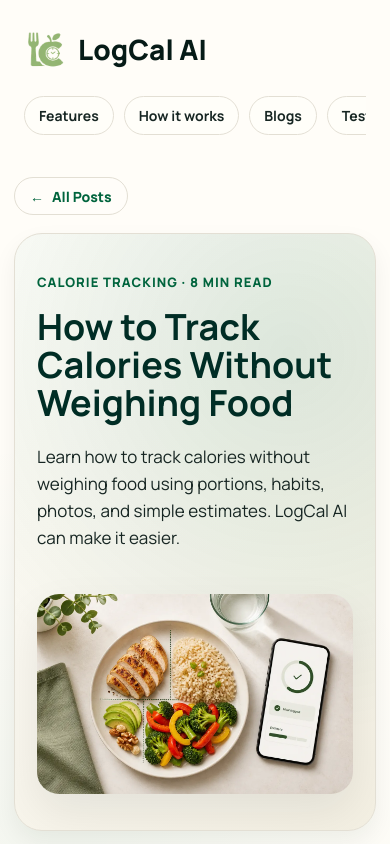
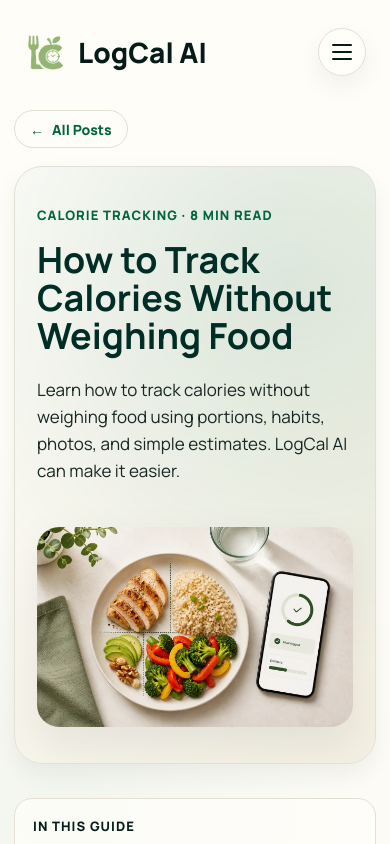
Before and after one commit to antrikshjohri/logcal, a Next.js app in the folder web/: page /blog/how-to-track-calories-without-weighing-food in a window 390 px wide. Shown: the top 844 px of the page. Built offline with nearby package versions, Linux system fonts and the light colour scheme.

Commit message:
Hamburger menu, Blog section in Home and reduced white space

```diff
--- a/web/app/globals.css
+++ b/web/app/globals.css
@@ -99,6 +99,10 @@ main {
   font-weight: 700;
 }
 
+.mobile-menu {
+  display: none;
+}
+
 .header-download,
 .download-button {
   display: inline-flex;
@@ -763,7 +767,7 @@ main {
   align-items: center;
   min-height: 650px;
   margin-top: 0;
-  margin-bottom: 44px;
+  margin-bottom: 24px;
   padding: 12px 56px 28px;
   background: transparent;
 }
@@ -839,7 +843,7 @@ main {
   position: relative;
   width: 100%;
   max-width: 760px;
-  min-height: 820px;
+  min-height: 760px;
   justify-self: end;
 }
 
@@ -1824,6 +1828,50 @@ main {
   padding: 70px 100px 88px;
 }
 
+.blog-promo-band {
+  display: grid;
+  grid-template-columns: minmax(280px, 0.95fr) minmax(320px, 1fr) auto;
+  gap: 28px;
+  align-items: center;
+  margin: -34px 0 78px;
+  padding: 26px 30px;
+  border: 1px solid var(--line);
+  border-radius: var(--radius-panel);
+  background:
+    radial-gradient(circle at 18% 18%, rgba(185, 207, 170, 0.26), transparent 15rem),
+    var(--panel);
+  box-shadow: var(--soft-shadow);
+}
+
+.blog-promo-band h2 {
+  margin: 10px 0 0;
+  color: var(--text);
+  font-family: var(--font-display), serif;
+  font-size: 30px;
+  line-height: 1.12;
+  letter-spacing: 0;
+}
+
+.blog-promo-band p {
+  margin: 0;
+  color: var(--body);
+  font-size: 17px;
+  line-height: 1.55;
+}
+
+.blog-promo-band a {
+  display: inline-flex;
+  align-items: center;
+  justify-content: center;
+  min-height: 48px;
+  padding: 0 22px;
+  border-radius: 999px;
+  background: var(--green);
+  color: white;
+  font-weight: 900;
+  white-space: nowrap;
+}
+
 .steps-layout {
   display: grid;
   grid-template-columns: repeat(3, 1fr);
@@ -2163,6 +2211,7 @@ main {
   display: grid;
   grid-template-columns: minmax(340px, 0.75fr) minmax(620px, 1.45fr);
   gap: 54px;
+  margin-bottom: 34px;
   padding: 56px 60px 80px;
 }
 
@@ -2945,8 +2994,12 @@ main {
   }
 
   .topbar {
-    grid-template-columns: 1fr;
-    justify-items: start;
+    grid-template-columns: 1fr auto;
+    justify-items: stretch;
+  }
+
+  .topbar > .brand {
+    justify-self: start;
   }
 
   .topbar-cta {
@@ -2954,8 +3007,68 @@ main {
   }
 
   .nav {
-    justify-content: flex-start;
-    row-gap: 12px;
+    display: none;
+  }
+
+  .mobile-menu {
+    position: relative;
+    display: block;
+    justify-self: end;
+  }
+
+  .mobile-menu summary {
+    display: grid;
+    width: 48px;
+    height: 48px;
+    place-content: center;
+    gap: 5px;
+    border: 1px solid var(--line);
+    border-radius: 999px;
+    background: rgba(255, 254, 250, 0.9);
+    box-shadow: var(--soft-shadow);
+    cursor: pointer;
+    list-style: none;
+  }
+
+  .mobile-menu summary::-webkit-details-marker {
+    display: none;
+  }
+
+  .mobile-menu summary span {
+    display: block;
+    width: 20px;
+    height: 2px;
+    border-radius: 999px;
+    background: var(--text);
+  }
+
+  .mobile-menu-panel {
+    position: absolute;
+    top: 58px;
+    right: 0;
+    z-index: 20;
+    display: grid;
+    width: min(78vw, 290px);
+    gap: 8px;
+    padding: 14px;
+    border: 1px solid var(--line);
+    border-radius: 20px;
+    background: rgba(255, 254, 250, 0.98);
+    box-shadow: var(--shadow);
+  }
+
+  .mobile-menu-panel a {
+    min-height: 42px;
+    padding: 11px 12px;
+    border-radius: 12px;
+    color: var(--body);
+    font-size: 15px;
+    font-weight: 800;
+  }
+
+  .mobile-menu-panel a:hover {
+    background: var(--green-soft);
+    color: var(--green);
   }
 
   .hero-panel,
@@ -2966,6 +3079,21 @@ main {
   .final-panel,
   .footer-panel {
     padding: 36px 22px;
+  }
+
+  .blog-promo-band {
+    grid-template-columns: 1fr;
+    gap: 18px;
+    margin: -24px 0 56px;
+    padding: 24px 22px;
+  }
+
+  .blog-promo-band h2 {
+    font-size: 28px;
+  }
+
+  .blog-promo-band a {
+    justify-self: start;
   }
 
   .blog-hero,
@@ -3166,30 +3294,6 @@ main {
 }
 
 @media (max-width: 560px) {
-  .nav {
-    display: flex;
-    width: 100%;
-    gap: 10px;
-    overflow-x: auto;
-    padding: 2px 0 8px;
-    scroll-padding-inline: 0;
-    scrollbar-width: none;
-  }
-
-  .nav::-webkit-scrollbar {
-    display: none;
-  }
-
-  .nav a {
-    flex: 0 0 auto;
-    min-height: 38px;
-    padding: 9px 14px;
-    border: 1px solid var(--line);
-    border-radius: 999px;
-    background: rgba(255, 254, 250, 0.72);
-    font-size: 14px;
-  }
-
   .blog-page,
   .blog-article {
     padding-top: 18px;
--- a/web/components/site-header.tsx
+++ b/web/components/site-header.tsx
@@ -1,11 +1,11 @@
 import Image from "next/image";
 
 const navItems = [
+  { href: "/", label: "Home" },
   { href: "/#features", label: "Features" },
   { href: "/#how-it-works", label: "How it works" },
   { href: "/blog/", label: "Blogs" },
-  { href: "/#testimonials", label: "Testimonials" },
-  { href: "/app/", label: "About" }
+  { href: "/#testimonials", label: "Testimonials" }
 ];
 
 const appStoreUrl =
@@ -36,6 +36,21 @@ export function SiteHeader() {
           ))}
         </nav>
 
+        <details className="mobile-menu">
+          <summary aria-label="Open navigation menu">
+            <span />
+            <span />
+            <span />
+          </summary>
+          <nav className="mobile-menu-panel" aria-label="Mobile">
+            {navItems.map((item) => (
+              <a key={item.href} href={item.href}>
+                {item.label}
+              </a>
+            ))}
+          </nav>
+        </details>
+
         <div className="topbar-cta">
           <a
             className="header-download"
```
Also changed, not shown: web/app/page.tsx (+12 -0 lines), 1 other file (tests, documents, lock files or other folders).
